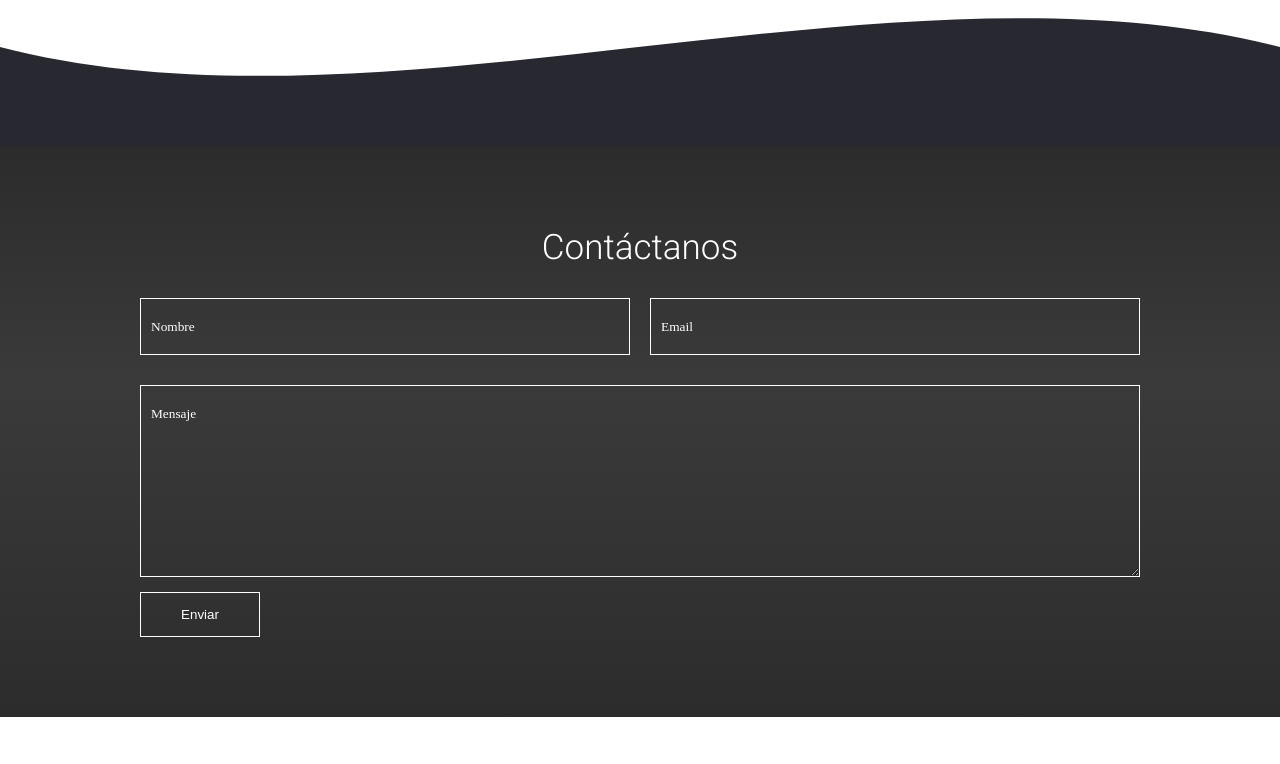
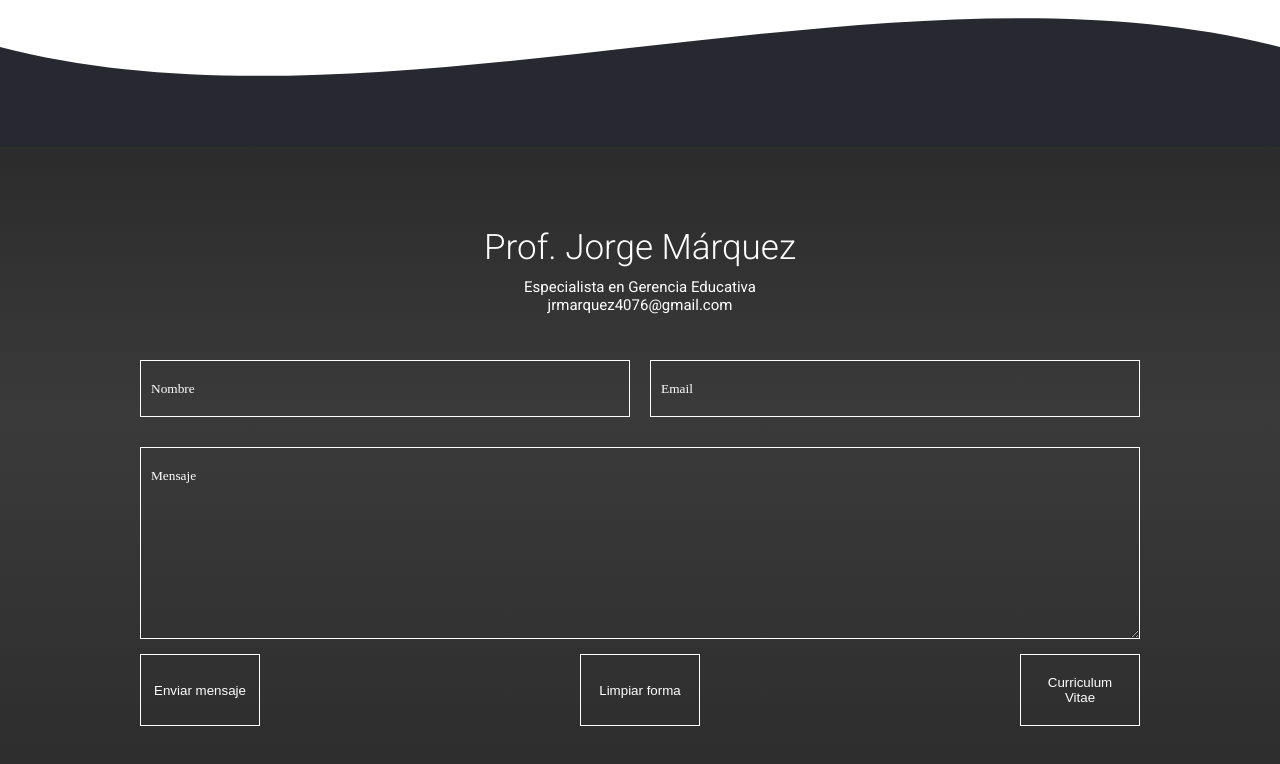
Before and after one commit to XavierLynx/Jorge-Marquez-Blog, a plain HTML site: page index.html in a window 1280 px wide. Shown: the part 3057-3821 px from the top of the page. Before the commit the page ends 3774 px from the top, so only its background shows below. Drawn offline with Linux system fonts and the light colour scheme.

Commit message:
Se agregó el CV del autor

```diff
--- a/css/style.css
+++ b/css/style.css
@@ -217,6 +217,17 @@ footer{
  background-blend-mode: multiply;
     color: #fff;
 }
+.titulo-footer{
+    font-weight: 300;
+    font-size: 35px;
+    text-align: center;
+    margin-bottom: 10px;
+}
+.textos-footer{
+    text-align: center;
+    font-size: 15px;
+    margin-bottom: 10px;
+}
 
 .form{
     display: flex;
@@ -250,13 +261,13 @@ input[type="email"]{
     margin-bottom: 15px;
 }
 
-button[type="submit"]{
+button{
     width: 120px;
     text-align: center;
     padding: 14px 0;
 }
 
-button[type="submit"]:hover{
+button:hover{
     cursor: pointer;
     color: tomato;
     background: #fff;
--- a/index.html
+++ b/index.html
@@ -96,13 +96,19 @@
 
     <footer id="contacto">
         <div class="contenedor">
-            <h2 class="titulo">Contáctanos</h2>
-
+            <div class="textos-footer">
+                <h2 class="titulo-footer">Prof. Jorge Márquez</h2>
+                <p>Especialista en Gerencia Educativa</p>
+                <p>jrmarquez4076@gmail.com</p>
+                <br/><br/>
+            </div>
             <form class="form" name="contact" method="POST" data-netlify="true">
                 <input class="input" type="text" name="name" required placeholder="Nombre">
                 <input class="input" type="email" name="email" required placeholder="Email">
                 <textarea class="input" name="message" cols="30" rows="10" placeholder="Mensaje"></textarea>
-                <button class="input" type="submit" value="Enviar">Enviar</button>
+                <button class="input" type="submit" value="Enviar">Enviar mensaje</button>
+                <button class="input" type="reset" value="Limpiar">Limpiar forma</button>
+                <button class="input" type="button" onclick="window.open('img/cv.jpg', '_blank')">Curriculum Vitae</button>
             </form>
 
         </div>
```
